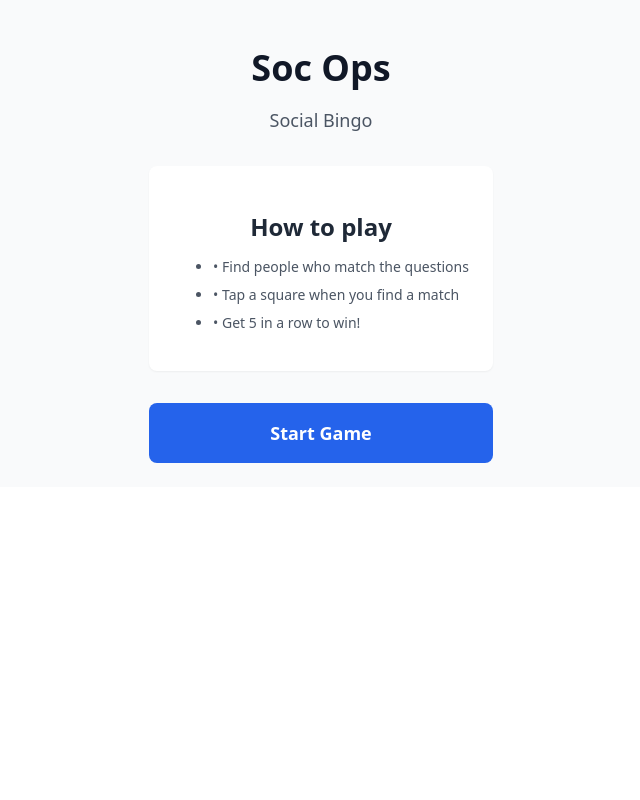
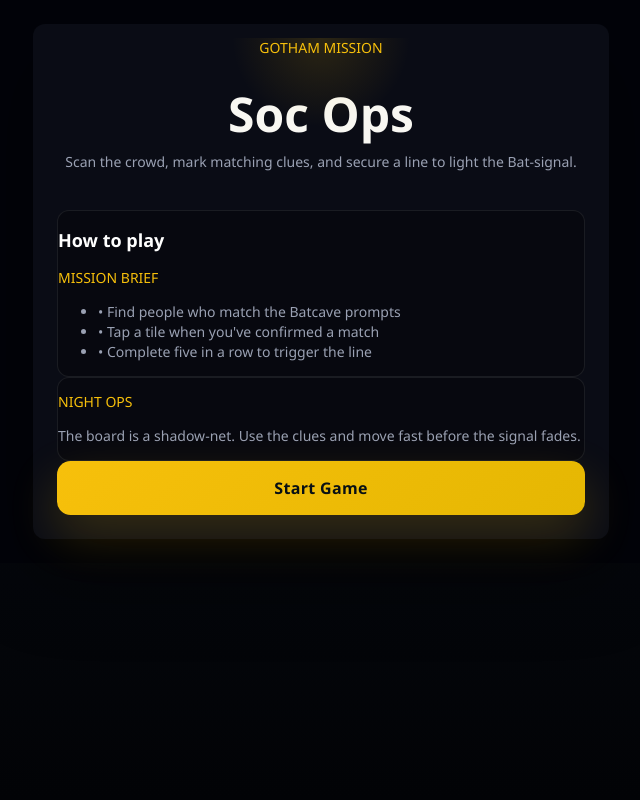
Before and after one commit to Nishan-Kumar-H-V/my-soc-ops-python, a FastAPI app: page / in a window 1280 px wide. Shown: the whole page, without its empty margins (319-959 px from the left). Run offline with FastAPI, Linux system fonts and the light colour scheme.

Commit message:
New Batmann theme

```diff
--- a/app/static/css/app.css
+++ b/app/static/css/app.css
@@ -1,13 +1,31 @@
+:root {
+    color-scheme: dark;
+    --bg: #020309;
+    --surface: rgba(15, 18, 30, 0.92);
+    --panel: rgba(11, 13, 22, 0.94);
+    --panel-border: rgba(247, 192, 11, 0.18);
+    --text: #f8f7f2;
+    --muted: #9aa1b3;
+    --accent: #f7c00b;
+    --accent-soft: rgba(247, 192, 11, 0.12);
+    --shadow: 0 35px 80px rgba(0, 0, 0, 0.45);
+}
+
 html,
 body,
 #app {
-    height: 100%;
+    min-height: 100%;
     margin: 0;
+    background: radial-gradient(circle at top, rgba(247, 192, 11, 0.12), transparent 25%),
+      radial-gradient(circle at 20% 10%, rgba(255, 255, 255, 0.06), transparent 12%),
+      linear-gradient(180deg, #04060a 0%, #06090f 45%, #020306 100%);
+    color: var(--text);
 }
 
 body {
-    font-family: system-ui, -apple-system, sans-serif;
-    -webkit-tap-highlight-color: transparent;
+    font-family: "Segoe UI", system-ui, -apple-system, BlinkMacSystemFont, sans-serif;
+    -webkit-font-smoothing: antialiased;
+    -moz-osx-font-smoothing: grayscale;
 }
 
 /* Tailwind-like utility classes */
@@ -117,8 +135,14 @@ body {
 .transition-colors { transition-property: color, background-color, border-color; transition-timing-function: cubic-bezier(0.4, 0, 0.2, 1); transition-duration: 150ms; }
 .duration-150 { transition-duration: 150ms; }
 
-button:active .active\:bg-gray-100 { background-color: #f3f4f6; }
-button:active .active\:bg-accent-light { background-color: #3b82f6; }
+button.active\:bg-gray-100:active,
+button.active\:bg-gray-100:focus-visible {
+    background-color: #f3f4f6;
+}
+button.active\:bg-accent-light:active,
+button.active\:bg-accent-light:focus-visible {
+    background-color: #f7d84b;
+}
 
 button {
     cursor: pointer;
@@ -130,6 +154,62 @@ button {
 button:disabled {
     cursor: default;
 }
+
+.bg-batcave { background-color: var(--bg); }
+.bg-panel { background-color: var(--panel); }
+.bg-surface { background-color: var(--surface); }
+.bg-accent { background-color: var(--accent); }
+.border-accent { border-color: rgba(247, 192, 11, 0.35); }
+.text-primary { color: var(--text); }
+.text-muted { color: var(--muted); }
+.text-accent { color: var(--accent); }
+.max-w-xl { max-width: 36rem; }
+.max-w-2xl { max-width: 42rem; }
+.max-w-lg { max-width: 32rem; }
+.rounded-3xl { border-radius: 1rem; }
+.shadow-2xl { box-shadow: var(--shadow); }
+.uppercase { text-transform: uppercase; }
+.bat-button {
+    display: inline-flex;
+    align-items: center;
+    justify-content: center;
+    gap: 0.5rem;
+    padding: 1rem 1.25rem;
+    background: linear-gradient(135deg, var(--accent), #e5b702);
+    color: #081014;
+    border-radius: 0.85rem;
+    font-weight: 700;
+    letter-spacing: 0.02em;
+    box-shadow: 0 20px 50px rgba(247, 192, 11, 0.2);
+    transition: transform 150ms ease, box-shadow 150ms ease, background 150ms ease;
+}
+.bat-button:hover { transform: translateY(-1px); box-shadow: 0 24px 60px rgba(247, 192, 11, 0.24); }
+.bat-button:active { transform: scale(0.98); }
+.bat-button-secondary {
+    display: inline-flex;
+    align-items: center;
+    justify-content: center;
+    padding: 0.75rem 1rem;
+    color: var(--accent);
+    background: rgba(247, 192, 11, 0.08);
+    border: 1px solid rgba(247, 192, 11, 0.18);
+    border-radius: 0.75rem;
+    font-weight: 600;
+    transition: background 150ms ease, transform 150ms ease;
+}
+.bat-button-secondary:hover { background: rgba(247, 192, 11, 0.14); transform: translateY(-1px); }
+.bat-button-secondary:active { transform: scale(0.98); }
+.hero-overlay { position: absolute; inset: 0; pointer-events: none; background: radial-gradient(circle at top center, rgba(247, 192, 11, 0.14), transparent 28%); }
+.panel-ghost { background: rgba(0, 0, 0, 0.28); border: 1px solid rgba(255, 255, 255, 0.08); }
+.tile { position: relative; display: flex; align-items: center; justify-content: center; padding: 0.75rem; text-align: center; border: 1px solid rgba(255, 255, 255, 0.08); border-radius: 0.75rem; min-height: 60px; font-size: 0.8rem; line-height: 1.15; transition: transform 150ms ease, border-color 150ms ease, box-shadow 150ms ease, background-color 150ms ease; background: rgba(17, 21, 34, 0.9); color: var(--text); }
+.tile:hover:not(.tile-locked) { transform: translateY(-1px); border-color: rgba(247, 192, 11, 0.4); }
+.tile-surface { background: rgba(17, 21, 34, 0.9); }
+.tile-marked { background: rgba(247, 192, 11, 0.12); border-color: rgba(247, 192, 11, 0.35); color: var(--accent); box-shadow: 0 0 0 4px rgba(247, 192, 11, 0.08); }
+.tile-winning { background: var(--accent); color: #081014; font-weight: 700; box-shadow: 0 0 0 6px rgba(247, 192, 11, 0.18); }
+.tile-free { background: rgba(255, 255, 255, 0.08); color: var(--accent); font-weight: 700; }
+.tile-locked { cursor: default; }
+.modal-backdrop { background-color: rgba(0, 0, 0, 0.75); }
+.modal-card { background: rgba(12, 13, 23, 0.98); border: 1px solid rgba(247, 192, 11, 0.22); box-shadow: 0 28px 80px rgba(0, 0, 0, 0.5); }
 
 .wrap-break-word {
     word-break: break-word;
--- a/app/templates/base.html
+++ b/app/templates/base.html
@@ -3,14 +3,14 @@
 <head>
 <meta charset="utf-8">
     <meta name="viewport" content="width=device-width, initial-scale=1.0, maximum-scale=1.0, user-scalable=no">
-    <meta name="theme-color" content="#2563eb">
-    <meta name="description" content="Social Bingo - Find people who match the questions!">
-    <title>Soc Ops - Social Bingo</title>
+    <meta name="theme-color" content="#f7c00b">
+    <meta name="description" content="Batcave Bingo - Social Bingo with a Gotham twist.">
+    <title>Batcave Bingo - Social Ops</title>
     <link rel="stylesheet" href="/static/css/app.css">
     <link rel="icon" type="image/png" href="/static/favicon.png">
     <script src="/static/js/htmx.min.js"></script>
 </head>
-<body>
+<body class="bg-batcave text-white">
     <div id="app">
         {% block content %}{% endblock %}
     </div>
--- a/app/templates/components/start_screen.html
+++ b/app/templates/components/start_screen.html
@@ -1,25 +1,36 @@
 <div id="game-container">
-<div class="flex flex-col items-center justify-center min-h-full p-6 bg-gray-50">
-    <div class="text-center max-w-sm">
-        <h1 class="text-4xl font-bold text-gray-900 mb-2">Soc Ops</h1>
-        <p class="text-lg text-gray-600 mb-8">Social Bingo</p>
-
-        <div class="bg-white rounded-lg p-6 shadow-sm border border-gray-200 mb-8">
-            <h2 class="font-semibold text-gray-800 mb-3">How to play</h2>
-            <ul class="text-left text-gray-600 text-sm space-y-2">
-                <li>• Find people who match the questions</li>
-                <li>• Tap a square when you find a match</li>
-                <li>• Get 5 in a row to win!</li>
-            </ul>
+  <div class="flex flex-col items-center justify-center min-h-full p-6 bg-batcave">
+    <div class="w-full max-w-xl mx-auto rounded-xl border border-white/10 bg-panel shadow-2xl overflow-hidden">
+      <div class="relative">
+        <div class="hero-overlay"></div>
+        <div class="p-8 pt-10 text-center">
+          <p class="uppercase text-sm text-accent mb-2">Gotham Mission</p>
+          <h1 class="text-5xl font-bold mb-3">Soc Ops</h1>
+          <p class="text-sm text-muted leading-relaxed max-w-lg mx-auto">Scan the crowd, mark matching clues, and secure a line to light the Bat-signal.</p>
         </div>
-
+      </div>
+      <div class="p-6 space-y-4">
+        <div class="rounded-xl border border-accent panel-ghost p-5">
+          <h2 class="text-lg font-semibold text-white mb-3">How to play</h2>
+          <p class="uppercase text-sm text-accent mb-3">Mission Brief</p>
+          <ul class="space-y-3 text-sm text-muted">
+            <li>• Find people who match the Batcave prompts</li>
+            <li>• Tap a tile when you've confirmed a match</li>
+            <li>• Complete five in a row to trigger the line</li>
+          </ul>
+        </div>
+        <div class="rounded-xl border border-accent panel-ghost p-5">
+          <p class="uppercase text-sm text-accent mb-3">Night Ops</p>
+          <p class="text-sm text-muted leading-relaxed">The board is a shadow-net. Use the clues and move fast before the signal fades.</p>
+        </div>
         <button
             hx-post="/start"
             hx-target="#game-container"
             hx-swap="outerHTML"
-            class="w-full bg-accent text-white font-semibold py-4 px-8 rounded-lg text-lg active:bg-accent-light transition-colors">
+            class="bat-button w-full">
             Start Game
         </button>
+      </div>
     </div>
+  </div>
 </div>
-</div>
--- a/pyproject.toml
+++ b/pyproject.toml
@@ -26,7 +26,7 @@ target-version = "py313"
 line-length = 88
 
 [tool.ruff.lint]
-select = ["E", "F", "I", "N", "W"]
+select = ["E", "F", "I", "N", "W", "UP"]
 
 [tool.pytest.ini_options]
 testpaths = ["tests"]
```
Also changed, not shown: app/templates/components/bingo_board.html (+7 -7 lines), app/templates/components/bingo_modal.html (+7 -7 lines), app/templates/components/game_screen.html (+15 -16 lines), .github/copilot-instructions.md (added), README.md.
